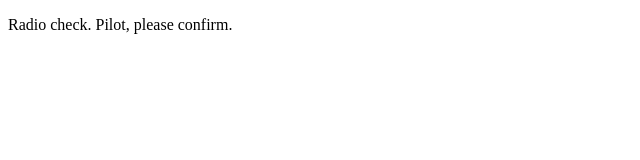
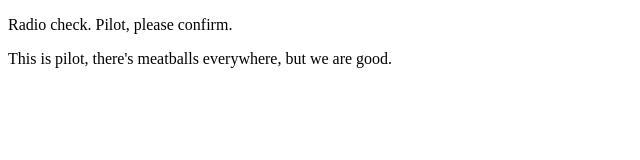
Before and after one commit to schandalette/communication-log-control, a plain HTML site: page index.html in a window 1280 px wide. Shown: the whole page, without its empty margins (0-640 px from the left). Drawn offline with Linux system fonts and the light colour scheme.

Commit message:
Response to mission control

```diff
--- a/index.html
+++ b/index.html
@@ -2,5 +2,6 @@
 <html>
    <body>
       <p>Radio check. Pilot, please confirm.</p>
+      <p>This is pilot, there's meatballs everywhere, but we are good.</p>
    </body>
 </html>
```
